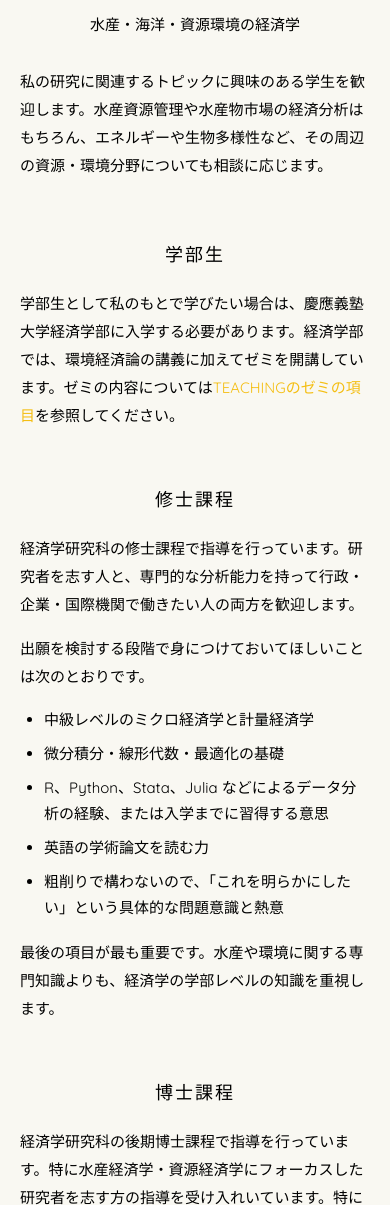
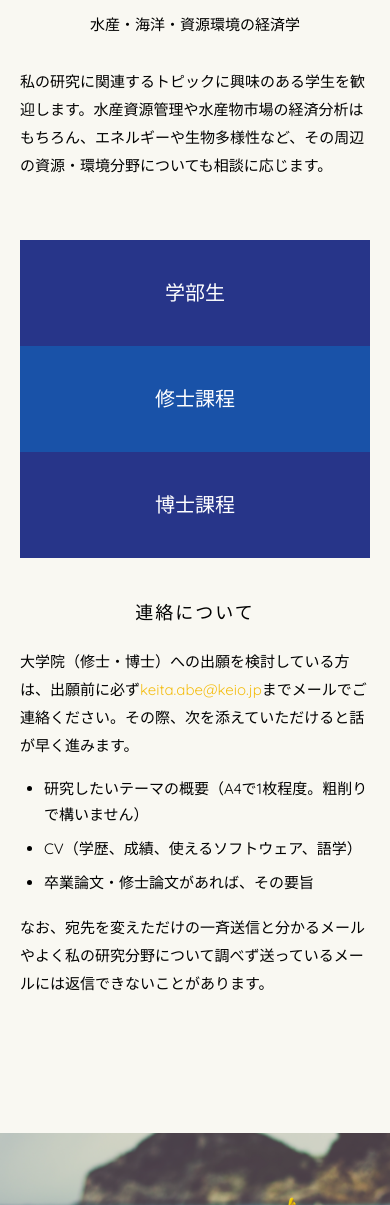
Before and after one commit to keita43a/keita43a.github.io, a PHP site: page /jp/ in a window 390 px wide. Shown: the part 5295-6500 px from the top of the page. Run offline with PHP 8.4, Linux system fonts and the light colour scheme; some libraries are stand-ins or nearby versions.

Commit message:
Turn Prospective Students entries into modal tiles
学部生・修士課程・博士課程の3ブロックをタイルに置き換え、
クリックでオーバーレイ表示する形にした。導入文と連絡については
セクションに残す。

既存の .click-to-open / data-modal の仕組みをそのまま使うため
JavaScriptの変更はない。モーダルは position:fixed が壊れないよう
</body>直前に配置した。

学部生モーダル内のゼミ欄へのアンカーリンクは外した。モーダルを
開いたままスムーススクロールが走り、背後のページだけが動いて
しまうため。

CSS: .prospective-row / .prospective-box を追加。見た目は
.research-box-* に合わせたがクラスは流用していない。
箇条書きが崩れないよう .modal-content ul/li も追加。

Co-Authored-By: Claude Opus 5 <noreply@anthropic.com>

```diff
--- a/jp/index.html
+++ b/jp/index.html
@@ -447,36 +447,16 @@ layout: null
                     <p>私の研究に関連するトピックに興味のある学生を歓迎します。水産資源管理や水産物市場の経済分析はもちろん、エネルギーや生物多様性など、その周辺の資源・環境分野についても相談に応じます。</p>
                 </div>
 
-                <div class="prospective-block">
-                    <h5>学部生</h5>
-                    <p>学部生として私のもとで学びたい場合は、慶應義塾大学経済学部に入学する必要があります。経済学部では、環境経済論の講義に加えてゼミを開講しています。ゼミの内容については<a href="#seminar" class="about-link">TEACHINGのゼミの項目</a>を参照してください。</p>
-                </div>
-
-                <div class="prospective-block">
-                    <h5>修士課程</h5>
-                    <p>経済学研究科の修士課程で指導を行っています。研究者を志す人と、専門的な分析能力を持って行政・企業・国際機関で働きたい人の両方を歓迎します。</p>
-                    <p>出願を検討する段階で身につけておいてほしいことは次のとおりです。</p>
-                    <ul>
-                        <li>中級レベルのミクロ経済学と計量経済学</li>
-                        <li>微分積分・線形代数・最適化の基礎</li>
-                        <li>R、Python、Stata、Julia などによるデータ分析の経験、または入学までに習得する意思</li>
-                        <li>英語の学術論文を読む力</li>
-                        <li>粗削りで構わないので、「これを明らかにしたい」という具体的な問題意識と熱意</li>
-                    </ul>
-                    <p>最後の項目が最も重要です。水産や環境に関する専門知識よりも、経済学の学部レベルの知識を重視します。</p>
-                </div>
-
-                <div class="prospective-block">
-                    <h5>博士課程</h5>
-                    <p>経済学研究科の後期博士課程で指導を行っています。特に水産経済学・資源経済学にフォーカスした研究者を志す方の指導を受け入れいています。特に水産資源の経済学に興味を持っている人は歓迎します。査読付き国際誌への論文投稿を目標に指導します。修士課程で求めるものに加えて、次を前提とします。</p>
-                    <ul>
-                        <li>修士レベルのミクロ経済学・計量経済学</li>
-                        <li>自分ひとりで分析を最後まで回しきる実装力</li>
-                        <li>英語で論文を書き、国際学会で発表する意思</li>
-                        <li>修士論文、またはそれに準ずる研究成果</li>
-                    </ul>
-                    <p>研究テーマの方向性が私の専門と重なるかどうかが、指導できるかを大きく左右します。出願前に必ず相談してください。</p>
-                    <p>また博士課程でのファンディングについては、学振のほか<a href="https://doctoral-support.keio.ac.jp/spring/"  target="_blank">Keio-SPRING</a>や<a href="https://www.keio.ac.jp/ja/gsecon/admission/sholarship/"  target="_blank">経済学研究科の奨学金</a>を参照して下さい。</p>
+                <div class="prospective-row">
+                    <div class="prospective-box click-to-open" data-modal="modal-window-undergraduate">
+                        <p>学部生</p>
+                    </div>
+                    <div class="prospective-box alt click-to-open" data-modal="modal-window-masters">
+                        <p>修士課程</p>
+                    </div>
+                    <div class="prospective-box click-to-open" data-modal="modal-window-doctoral">
+                        <p>博士課程</p>
+                    </div>
                 </div>
 
                 <div class="prospective-block">
@@ -642,5 +622,46 @@ window.onclick = function(event) {
     </div>
 </div>
 
+<div id="modal-window-undergraduate" class="modal-window modal">
+    <div class="modal-content">
+        <span class="close-modal" onclick="modal_close()">Close &times;</span>
+        <h3 class="research-title">学部生</h3>
+        <p>学部生として私のもとで学びたい場合は、慶應義塾大学経済学部に入学する必要があります。経済学部では、環境経済論の講義に加えてゼミを開講しています。ゼミの内容についてはTEACHINGのゼミの項目を参照してください。</p>
+    </div>
+</div>
+
+<div id="modal-window-masters" class="modal-window modal">
+    <div class="modal-content">
+        <span class="close-modal" onclick="modal_close()">Close &times;</span>
+        <h3 class="research-title">修士課程</h3>
+        <p>経済学研究科の修士課程で指導を行っています。研究者を志す人と、専門的な分析能力を持って行政・企業・国際機関で働きたい人の両方を歓迎します。</p>
+        <p>出願を検討する段階で身につけておいてほしいことは次のとおりです。</p>
+        <ul>
+            <li>中級レベルのミクロ経済学と計量経済学</li>
+            <li>微分積分・線形代数・最適化の基礎</li>
+            <li>R、Python、Stata、Julia などによるデータ分析の経験、または入学までに習得する意思</li>
+            <li>英語の学術論文を読む力</li>
+            <li>粗削りで構わないので、「これを明らかにしたい」という具体的な問題意識と熱意</li>
+        </ul>
+        <p>最後の項目が最も重要です。水産や環境に関する専門知識よりも、経済学の学部レベルの知識を重視します。</p>
+    </div>
+</div>
+
+<div id="modal-window-doctoral" class="modal-window modal">
+    <div class="modal-content">
+        <span class="close-modal" onclick="modal_close()">Close &times;</span>
+        <h3 class="research-title">博士課程</h3>
+        <p>経済学研究科の後期博士課程で指導を行っています。特に水産経済学・資源経済学にフォーカスした研究者を志す方の指導を受け入れいています。特に水産資源の経済学に興味を持っている人は歓迎します。査読付き国際誌への論文投稿を目標に指導します。修士課程で求めるものに加えて、次を前提とします。</p>
+        <ul>
+            <li>修士レベルのミクロ経済学・計量経済学</li>
+            <li>自分ひとりで分析を最後まで回しきる実装力</li>
+            <li>英語で論文を書き、国際学会で発表する意思</li>
+            <li>修士論文、またはそれに準ずる研究成果</li>
+        </ul>
+        <p>研究テーマの方向性が私の専門と重なるかどうかが、指導できるかを大きく左右します。出願前に必ず相談してください。</p>
+        <p>また博士課程でのファンディングについては、学振のほか<a href="https://doctoral-support.keio.ac.jp/spring/" target="_blank" class="about-link">Keio-SPRING</a>や<a href="https://www.keio.ac.jp/ja/gsecon/admission/sholarship/" target="_blank" class="about-link">経済学研究科の奨学金</a>を参照して下さい。</p>
+    </div>
+</div>
+
 </body>
 </html>
--- a/jp/style.css
+++ b/jp/style.css
@@ -630,6 +630,66 @@ h3.research-title{
 
 
 
+/*---- Prospective Boxes ----*/
+
+.prospective-row{
+    display:flex;
+    width:100%;
+    margin:40px 0 60px 0;
+}
+
+.prospective-box{
+    display:block;
+    width:33.333%;
+    padding:40px;
+    color:#ffffff;
+    cursor:pointer;
+    text-align:center;
+    box-sizing:border-box;
+    background-color:#273589;
+}
+
+.prospective-box.alt{
+    background-color:#1952a8;
+}
+
+.prospective-box:hover{
+    background-color:#f4be14;
+    transition:.5s;
+}
+
+.prospective-box p{
+    font-size:24px;
+}
+
+.modal-content ul{
+    font-size:15px;
+    line-height:26px;
+    margin:20px 0;
+    padding-left:24px;
+}
+
+.modal-content li{
+    margin-bottom:8px;
+}
+
+    /* mobile */
+    @media screen and (max-width:768px){
+        .prospective-row{
+            display:block;
+            margin:30px 0 40px 0;
+        }
+
+        .prospective-box{
+            width:100%;
+        }
+
+        .prospective-box p{
+            font-size:20px;
+        }
+    }
+
+
 /*---- Teaching ----*/
 .teaching{
     padding:100px 30px;
```
Also changed, not shown: index.html (+53 -32 lines), style.css (+60 -0 lines).
